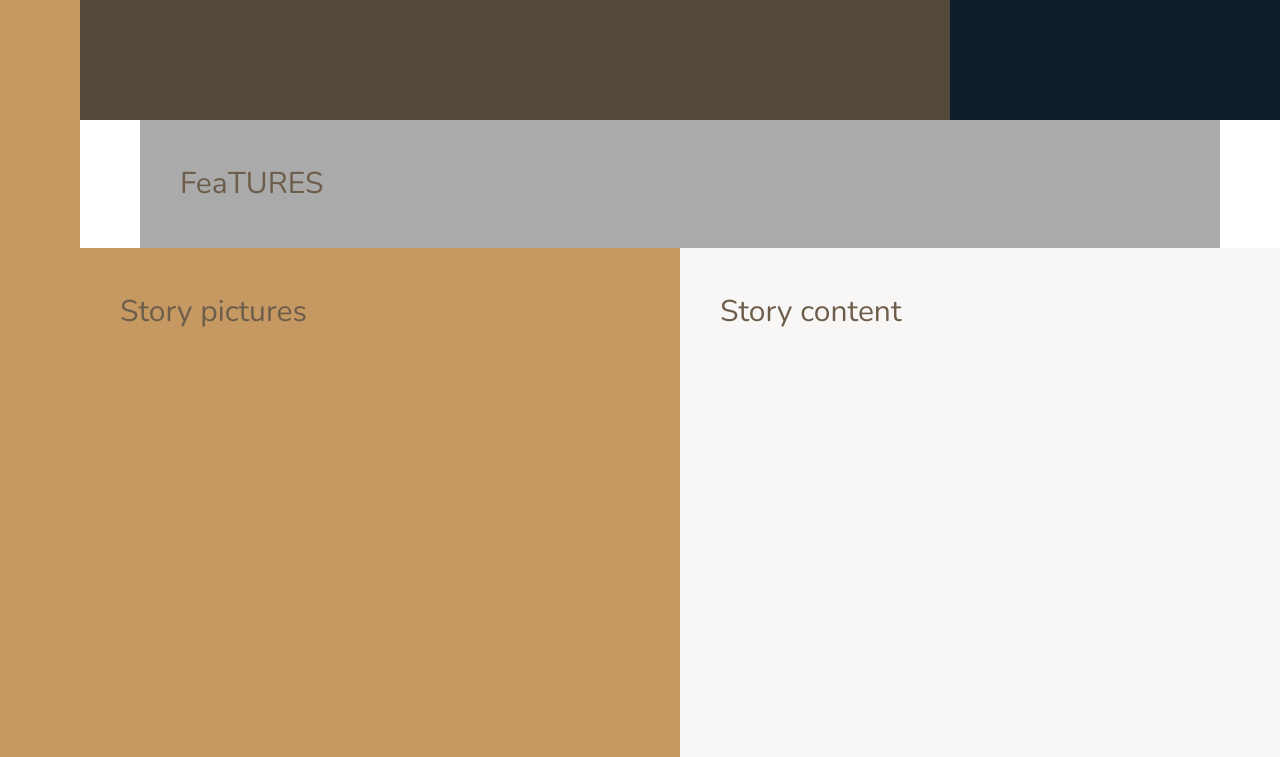
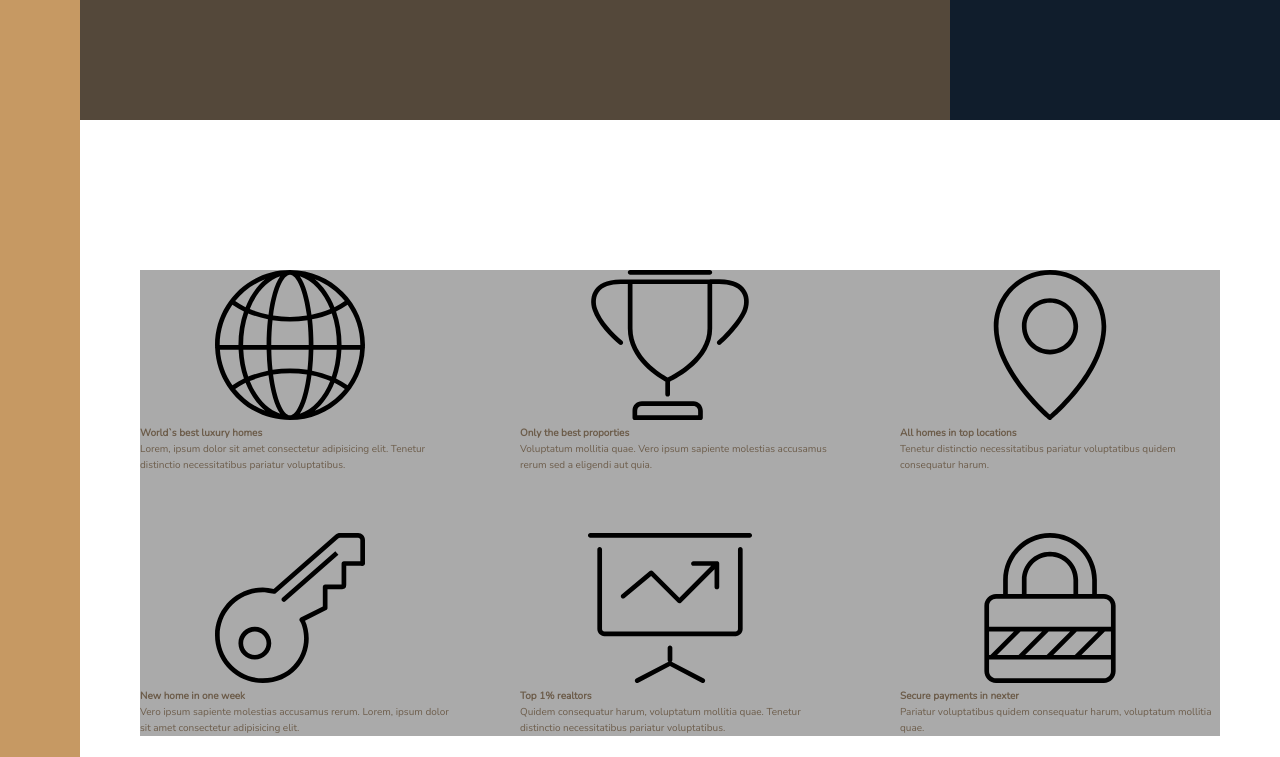
Before and after one commit to Altiuss/Nexter, a website: page index.html in a window 1280 px wide. Shown: the part 520-1277 px from the top of the page. Drawn offline with nearby package versions, Linux system fonts and the light colour scheme.

Commit message:
Building the Features Section - Part1

```diff
--- a/index.html
+++ b/index.html
@@ -1,5 +1,6 @@
 <!DOCTYPE html>
 <html lang="en">
+
 <head>
     <meta charset="UTF-8">
     <meta name="viewport" content="width=device-width, initial-scale=1.0">
@@ -11,6 +12,7 @@
 
     <title>nexter &mdash; your home, your freedom</title>
 </head>
+
 <body class="container">
     <div class="sidebar">
         Sidebar
@@ -25,7 +27,56 @@
     </div>
 
     <section class="features">
-            FeaTURES
+
+        <div class="feature">
+            <svg class="feature__icon">
+                <use href="img/sprite.svg#icon-global"></use>
+            </svg>
+            <h4 class="heading-4">World`s best luxury homes</h4>
+            <p class="feature__text">Lorem, ipsum dolor sit amet consectetur adipisicing elit.
+                Tenetur distinctio necessitatibus pariatur voluptatibus.</p>
+        </div>
+
+        <div class="feature"><svg class="feature__icon">
+                <use href="img/sprite.svg#icon-trophy"></use>
+            </svg>
+            <h4 class="heading-4">Only the best proporties</h4>
+            <p class="feature__text">Voluptatum mollitia quae.
+                Vero ipsum sapiente molestias accusamus rerum sed a eligendi aut quia.</p>
+        </div>
+
+        <div class="feature"><svg class="feature__icon">
+                <use href="img/sprite.svg#icon-map-pin"></use>
+            </svg>
+            <h4 class="heading-4">All homes in top locations</h4>
+            <p class="feature__text">Tenetur distinctio necessitatibus pariatur
+                voluptatibus quidem consequatur harum.</p>
+        </div>
+
+        <div class="feature"><svg class="feature__icon">
+                <use href="img/sprite.svg#icon-key"></use>
+            </svg>
+            <h4 class="heading-4">New home in one week</h4>
+            <p class="feature__text">Vero ipsum sapiente molestias accusamus rerum.
+                Lorem, ipsum dolor sit amet consectetur adipisicing elit.</p>
+        </div>
+
+        <div class="feature"><svg class="feature__icon">
+                <use href="img/sprite.svg#icon-presentation"></use>
+            </svg>
+            <h4 class="heading-4">Top 1% realtors</h4>
+            <p class="feature__text">Quidem consequatur harum,
+                voluptatum mollitia quae. Tenetur distinctio necessitatibus pariatur voluptatibus.</p>
+        </div>
+
+        <div class="feature"><svg class="feature__icon">
+                <use href="img/sprite.svg#icon-lock"></use>
+            </svg>
+            <h4 class="heading-4">Secure payments in nexter</h4>
+            <p class="feature__text">Pariatur voluptatibus quidem consequatur harum,
+                voluptatum mollitia quae.</p>
+        </div>
+
     </section>
 
     <div class="story__pictures">
@@ -48,4 +99,5 @@
     <footer class="footer">Footer</footer>
 
 </body>
+
 </html>
--- a/sass/_base.scss
+++ b/sass/_base.scss
@@ -39,10 +39,4 @@ body {
     display: grid;
     grid-template-rows: 80vh min-content 40vw repeat(3, min-content);
     grid-template-columns: [sidbar-start] 8rem [sidbar-end full-start] minmax(6rem, 1fr) [center-start] repeat(8, [col-start] minmax(min-content, 14rem) [col-end]) [center-end] minmax(6rem, 1fr) [full-end];
-
-    &>* {
-        padding: 40px;
-        font-size: 3rem;
-
-    }
 }
--- a/sass/_features.scss
+++ b/sass/_features.scss
@@ -1,4 +1,11 @@
 .features {
     background-color: $color-grey-light-2;
     grid-column: center-start / center-end;
+
+    margin: 15rem 0;
+
+    display: grid;
+    grid-template-columns: repeat(3, 1fr);
+
+    grid-gap: 6rem;
 }
```
Also changed, not shown: css/style.css. Lines whose indentation alone changed are shown as unchanged.
